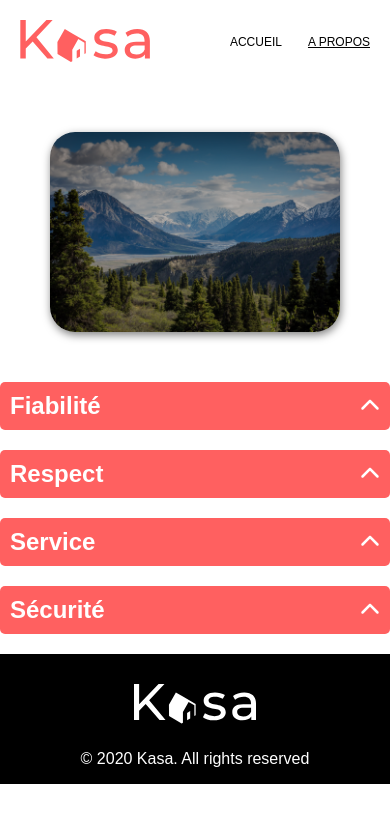
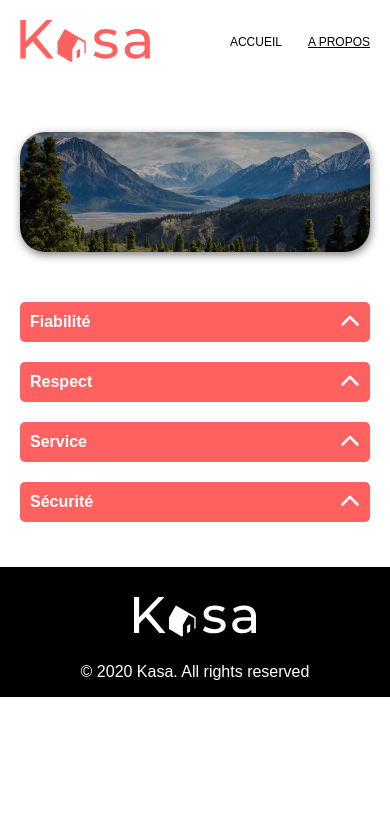
Before and after one commit to emtirabd/Kasa, a React app in the folder Kasa/: page /about in a window 390 px wide. Shown: the top 822 px of the page. Built offline with nearby package versions, Linux system fonts and the light colour scheme; the HTML template or start-up script is replaced by a standard one.

Commit message:
responsive page about

```diff
--- a/Kasa/pages/about.jsx
+++ b/Kasa/pages/about.jsx
@@ -4,7 +4,7 @@ import infos from "../src/data/colapse.json";
 
 const About = () => {
     return (
-        <div className="about">
+        <div className="home">
             <div className="banner">
                 <img src={bannerAbout} alt="Image de paysage montagneux" />
             </div>
--- a/Kasa/src/components/Colapse.jsx
+++ b/Kasa/src/components/Colapse.jsx
@@ -7,15 +7,14 @@ const Colapse = ({title, content, id}) => {
 
     const toggleContent = () => {
         setShowContent(!showContent);
-        console.log("toggleContent function called");
     };
 
     let toogleAnimation = showContent ? '' : 'close'
 
     return (
 
-        <div className= {`collapse__content`} key={id}>
-            <h2 onClick={toggleContent}>{title}  <img src={chevron} className={`icon ${toogleAnimation} `}/></h2>
+        <div className= {`colapse__content`} key={id}>
+            <h2 >{title}  <img onClick={toggleContent} src={chevron} className={`icon ${toogleAnimation} `}/></h2>
             <div className= {`${toogleAnimation}`} >{content}</div>
         </div>
     );
--- a/Kasa/src/main.jsx
+++ b/Kasa/src/main.jsx
@@ -20,5 +20,4 @@ ReactDOM.createRoot(document.getElementById('root')).render(
       </Routes>
       <Footer />
     </BrowserRouter>
-
 )
--- a/Kasa/src/sass/_variables.scss
+++ b/Kasa/src/sass/_variables.scss
@@ -1,7 +1,7 @@
 
 @mixin render_desktop {
     max-width: 1440px;
-    margin: 0 auto;
+    margin: 25px auto;
     padding: 0 50px;
   }
 
--- a/Kasa/src/sass/colapse.scss
+++ b/Kasa/src/sass/colapse.scss
@@ -4,7 +4,7 @@
     max-width: 1023px;
     margin: 0 auto;
 
-    .collapse__content {
+    .colapse__content {
       overflow-y: hidden;
       margin-bottom: 20px;
 
--- a/Kasa/src/sass/index.scss
+++ b/Kasa/src/sass/index.scss
@@ -1,5 +1,5 @@
 body {
-  margin: 0;
+  margin: 0 ;
   padding: 0;
   font-family: "Montserrat", sans-serif;
 }
--- a/Kasa/src/sass/responsive.scss
+++ b/Kasa/src/sass/responsive.scss
@@ -56,4 +56,12 @@
       }
     }
   }
+
+  .colapses {
+    .colapse__content {
+      h2{
+        font-size: 16px;
+      }
+    }
+  }
 }
```
